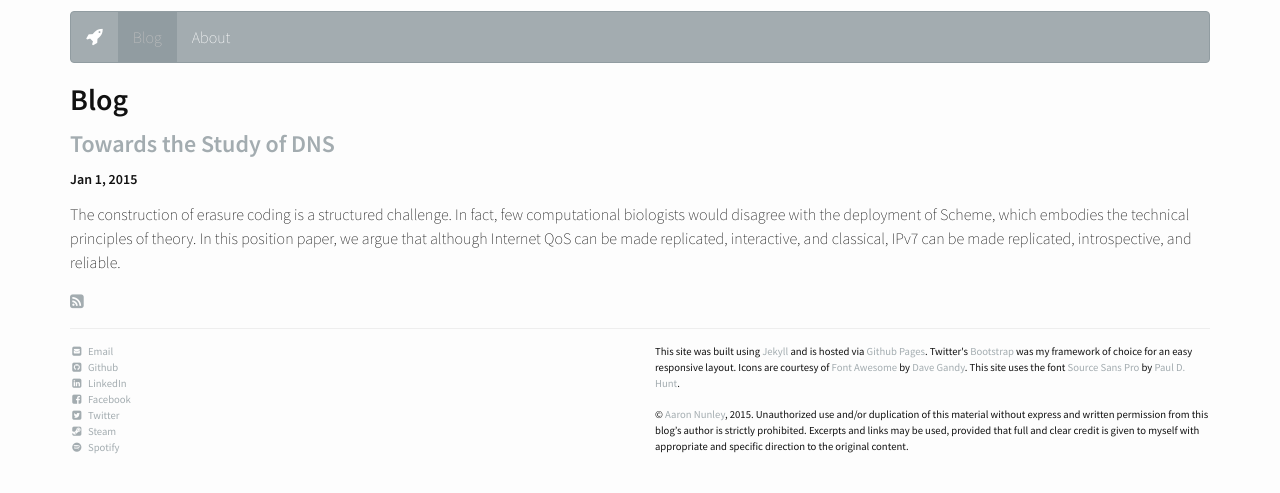
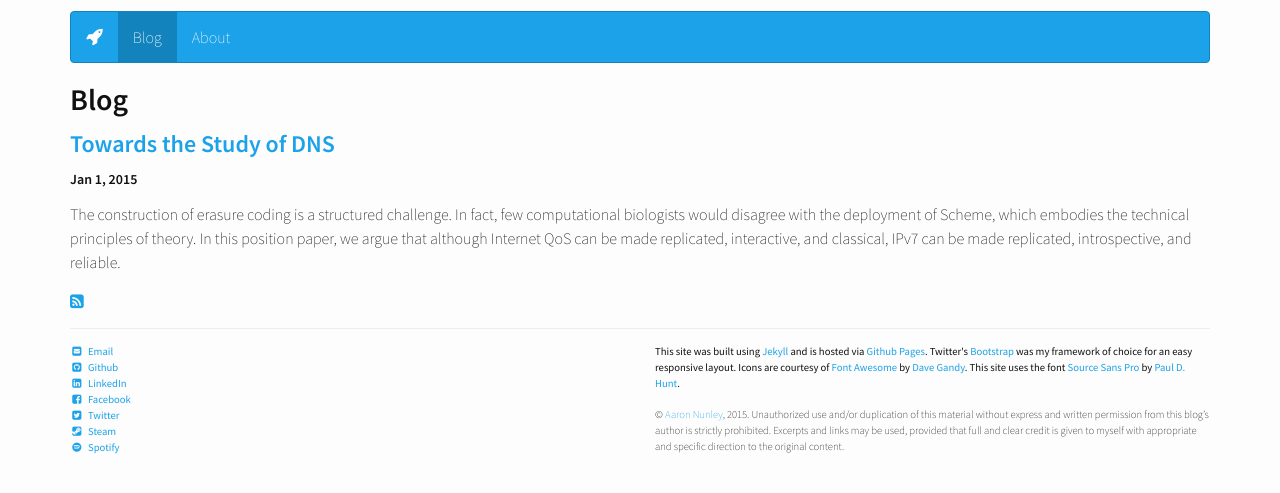
Before and after one commit to aaron-nunley/aaron-nunley.github.io, a Jekyll site: the page built from blog/index.html, in a window 1280 px wide. Shown: the top 493 px of the page. Built offline with Jekyll 4.4.1, drawn with Linux system fonts in a browser that asks for light colours; nearby versions of some CDN libraries.

Commit message:
Minor stylistic updates.

```diff
--- a/_sass/_base.scss
+++ b/_sass/_base.scss
@@ -10,7 +10,7 @@ $base-font-l-weight: 200;
 $base-font-m-weight: 400;
 $base-font-h-weight: 600;
 
-$brand-color: #a3acb0;
+$brand-color: #1CA2E8;
 
 h1, h2, h3, h4, h5, h6 {
     font-weight: $base-font-h-weight;
@@ -19,6 +19,10 @@ h1, h2, h3, h4, h5, h6 {
 div.footer {
     font-weight: $base-font-m-weight;
     font-size: 8pt;
+}
+
+p.disclaimer {
+    font-weight: $base-font-l-weight;
 }
 
 /**
@@ -114,7 +118,7 @@ a {
 
     */
     &:hover {
-        color: $text-color;
+        color: darken($brand-color, 10%);
         text-decoration: none;
     }
 }
@@ -219,15 +223,15 @@ pre {
  */
 
 .navbar-custom {
-  background-color: #a3acb0;
-  border-color: #919ca1;
+  background-color: $brand-color;
+  border-color: darken($brand-color, 10%);
 }
 .navbar-custom .navbar-brand {
   color: #ffffff;
 }
 .navbar-custom .navbar-brand:hover,
 .navbar-custom .navbar-brand:focus {
-  color: #e6e6e6;
+  color: darken($brand-color, 10%);
   background-color: transparent;
 }
 .navbar-custom .navbar-text {
@@ -238,19 +242,19 @@ pre {
 }
 .navbar-custom .navbar-nav > li > a:hover,
 .navbar-custom .navbar-nav > li > a:focus {
-  color: #c0c0c0;
+  color: darken($brand-color, 10%);
   background-color: transparent;
 }
 .navbar-custom .navbar-nav > .active > a,
 .navbar-custom .navbar-nav > .active > a:hover,
 .navbar-custom .navbar-nav > .active > a:focus {
-  color: #c0c0c0;
-  background-color: #919ca1;
+  color: #ffffff;
+  background-color: darken($brand-color, 10%);
 }
 .navbar-custom .navbar-nav > .disabled > a,
 .navbar-custom .navbar-nav > .disabled > a:hover,
 .navbar-custom .navbar-nav > .disabled > a:focus {
-  color: #cccccc;
+  color: fade(#ffffff, 50%);
   background-color: transparent;
 }
 .navbar-custom .navbar-toggle {
```
